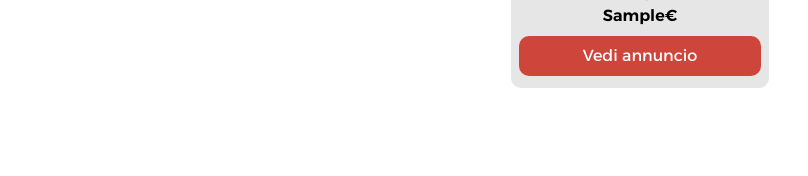
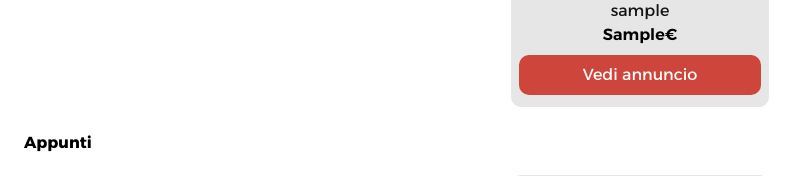
Before and after one commit to andreibobirica/BTN-books-tutoring-notes, a PHP site: page /area_riservata.php in a window 1280 px wide; the page is wider, and only the part inside the window is pictured. Shown: the part 1135-1311 px from the top of that part, without its empty margins (0-808 px from the left). Run offline with PHP 8.4, Linux system fonts and the light colour scheme; the visitor is signed in with stand-in values (Sample User, id 1); tables that the repository leaves empty or names only in its code hold one stand-in row (values such as "Sample post").

Commit message:
Modifiche a RichiesteAnnunci.php La funzione getAnnuncioOfUser adesso prende in input anche il tipo degli annunci desiderati e ritorna solo quelli

```diff
--- a/area_riservata.php
+++ b/area_riservata.php
@@ -20,27 +20,48 @@ if ($auth->getIfLogin()) {
     $user_birth = $_SESSION["birthdateAccount"];
 
     // Elenco degli annunci pubblicati
-    $user_listings = $request->getAnnunciOfUser($_SESSION["loginAccount"]);
+    $user_listings_books = $request->getAnnunciOfUser($_SESSION["loginAccount"], 'libri');
+    $user_listings_tutoring = $request->getAnnunciOfUser($_SESSION["loginAccount"], 'ripetizioni');
+    $user_listings_notes = $request->getAnnunciOfUser($_SESSION["loginAccount"], 'appunti');
 
-    if (empty($user_listings)) {
+    $user_listings_list = "";
+
+    // Se non c'è nessun tipo di annuncio si mostra un messaggio che lo comunica
+    if (empty($user_listings_books) && empty($user_listings_tutoring) && empty($user_listings_notes)) {
         $user_listings_list = '<p class="no-listings">Non ci sono annunci pubblicati</p>';
     } else {
-        $user_listings_list = '<ul class="listings-list">';
-        foreach ($user_listings as $listing) {
-            $user_listings_list .= '<li class="listing">';
-            $user_listings_list .= '<h4 class="listing-title">' . $listing['titolo'] . '</h4>';
-            // AUTORE E IMMAGINI NON LI HANNO TUTTI MA SOLO I LIBRI
-            $user_listings_list .= '<h5 class="listing-author">Autore Libro</h5>';
-            $user_listings_list .= '<img
-            src="https://images.unsplash.com/photo-1564540400309-0745c2a66a11?ixlib=rb-4.0.3&ixid=MnwxMjA3fDB8MHxwaG90by1wYWdlfHx8fGVufDB8fHx8&auto=format&fit=crop&w=687&q=80"
-            class="listing-img"
-            alt="" />';
-            $user_listings_list .= '<p class="listing-user">' . $listing['username'] . '<p>';
-            $user_listings_list .= '<p class="listing-price">' . $listing['prezzo'] . '€<p>';
-            $user_listings_list .= '<a href="listing.php?annuncio=' . $listing['id'] . '">Vedi annuncio</a>';
-            $user_listings_list .= '</li>';
+        // Libri
+        if (!empty($user_listings_books)) {
+            $user_listings_list .= '<h4>Libri</h4>';
+            $user_listings_list .= '<ul class="listings-list">';
+            foreach ($user_listings_books as $user_book) {
+                $user_listings_list .= '<li class="listing">';
+                $user_listings_list .= '<p class="listing-title">' . $user_book['titolo'] . '</p>';
+                $user_listings_list .= '<p class="listing-author">' . $user_book['autore'] . '</p>';
+                $user_listings_list .= '<img src="' . $user_book['mediapath'] . '" class="listing-img" alt="" />';
+                $user_listings_list .= '<p class="listing-user">' . $user_book['username'] . '<p>';
+                $user_listings_list .= '<p class="listing-price">' . $user_book['prezzo'] . '€<p>';
+                $user_listings_list .= '<a href="listing.php?annuncio=' . $user_book['id'] . '">Vedi annuncio</a>';
+                $user_listings_list .= '</li>';
+            }
+            $user_listings_list .= '</ul>';
         }
-        $user_listings_list .= '</ul>';
+
+        // Appunti
+        if (!empty($user_listings_notes)) {
+            $user_listings_list .= '<h4>Appunti</h4>';
+            $user_listings_list .= '<ul class="listings-list">';
+            foreach ($user_listings_notes as $user_note) {
+                $user_listings_list .= '<li class="listing">';
+                $user_listings_list .= '<p class="listing-title">' . $user_note['titolo'] . '</p>';
+                $user_listings_list .= '<p class="listing-author">' . $user_note['username'] . '</p>';
+                $user_listings_list .= '<img src="' . $user_note['mediapath'] . '" class="listing-img" alt="" />';
+                $user_listings_list .= '<p class="listing-price">' . $user_note['prezzo'] . '€<p>';
+                $user_listings_list .= '<a href="listing.php?annuncio=' . $user_note['id'] . '">Vedi annuncio</a>';
+                $user_listings_list .= '</li>';
+            }
+            $user_listings_list .= '</ul>';
+        }
     }
 
     // Elenco degli annunci salvati
--- a/core/RichiesteAnnunci.php
+++ b/core/RichiesteAnnunci.php
@@ -10,18 +10,28 @@ class RichiesteAnnunci
         $this->auth = new Authentication();
     }
 
-    //Ritorna un array con tutti gli annunci di un certo user $username
-    function getAnnunciOfUser($username): array
+    //Ritorna un array con tutti gli annunci di un certo user e del tipo specificato
+    function getAnnunciOfUser($username, $tipo): array
     {
-        //ritorna un array con tutti gli annunci, con solo i dettagli principali
-        //ID TITOLO MATERIA PREZZO
-        $sql = "SELECT id, titolo, materia, prezzo, username FROM annunci WHERE username = '$username'";
+        if ($tipo == 'libri') {
+            $sql = "SELECT annunci.id, titolo, descrizione, prezzo, username, materia, libri.autore, edizione, ISBN, mediapath
+                    FROM annunci JOIN libri ON annunci.id=libri.id
+                    WHERE annunci.username= '$username'";
+        } else if ($tipo == 'appunti') {
+            $sql = "SELECT annunci.id, titolo, descrizione, prezzo, username, materia, mediapath
+                    FROM annunci JOIN appunti ON annunci.id=appunti.id
+                    WHERE annunci.username= '$username'";
+        } else if ($tipo == 'ripetizioni') {
+            $sql = "SELECT annunci.id, titolo, descrizione, prezzo, username, materia
+                    FROM annunci JOIN ripetizioni ON annunci.id=ripetizioni.id
+                    WHERE annunci.username= '$username'";
+        }
+
         $result = $this->auth->db->query($sql);
         $arrayRet = array();
         if ($result->num_rows > 0) {
             while ($row = $result->fetch_assoc()) {
-                //	id	titolo	descrizione	prezzo	username	mediapath	materia
-                array_push($arrayRet, array("id" => $row['id'], "titolo" => $row['titolo'], "materia" => $row['materia'], "prezzo" => $row['prezzo'], "username" => $row['username']));
+                array_push($arrayRet, $row);
             }
         }
         return $arrayRet;
--- a/core/header.php
+++ b/core/header.php
@@ -36,7 +36,7 @@ function printHeader($pagina = 'default', $login)
     return $header;
 }
 
-function printBreadcrumb($pagina, $annuncio = 0)
+function printBreadcrumb($pagina, $annuncio = '')
 {
     $breadcrumb = '<nav id="breadcrumb">';
     $breadcrumb .= '<ol>';
@@ -61,7 +61,7 @@ function printBreadcrumb($pagina, $annuncio = 0)
         case "annuncio":
             $breadcrumb .= '<li><a href="./index.php" lang="en">Home</a></li>';
             $breadcrumb .= '<li><a href="./area_riservata.php" lang="en">Area Riservata</a></li>';
-            $breadcrumb .= '<li>Annuncio ' . $annuncio . '</li>';
+            $breadcrumb .= '<li>' . $annuncio . '</li>';
             break;
         case "new_listing":
             $breadcrumb .= '<li><a href="./index.php" lang="en">Home</a></li>';
```
Also changed, not shown: listing.php (+17 -17 lines), uploads/reti_di_calcolatori.jpg (added).
